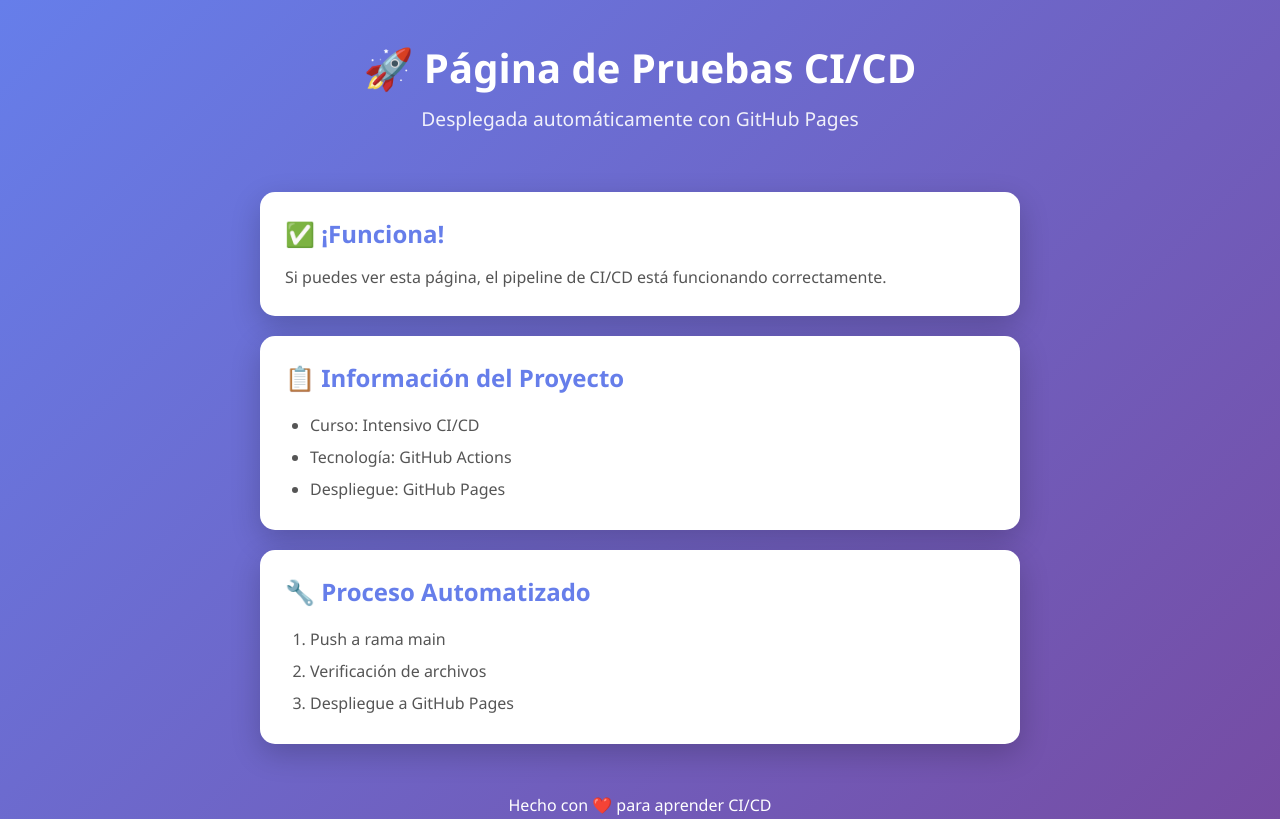
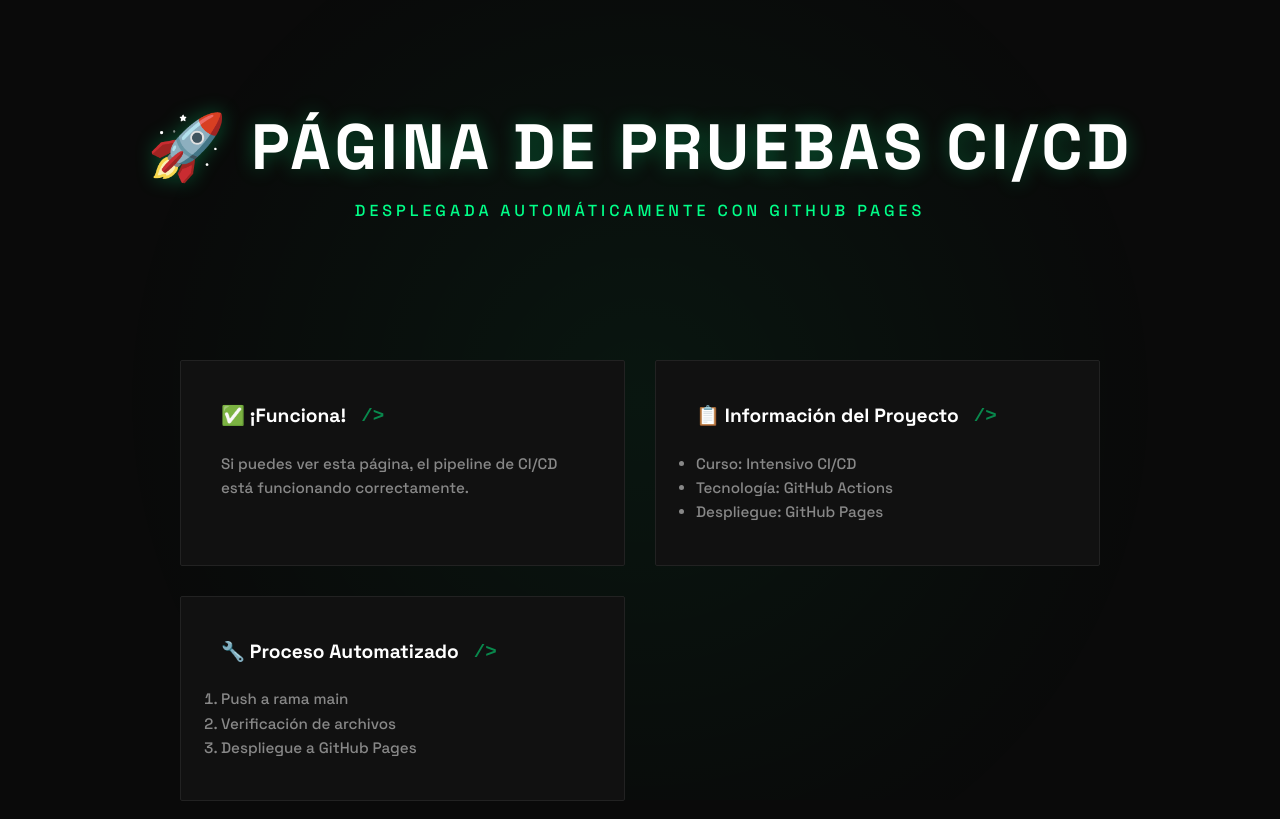
Before and after one commit to franklincordoba2001-ops/practicacd, a plain HTML site: page index.html in a window 1280 px wide. Shown: the top 819 px of the page. Drawn offline with Linux system fonts and the light colour scheme.

Commit message:
cambio 3

```diff
--- a/index.css
+++ b/index.css
@@ -1,3 +1,12 @@
+@import url('https://fonts.googleapis.com/css2?family=Space+Grotesk:wght@300;500;700&display=swap');
+
+:root {
+    --primary: #00ff88;
+    --secondary: #60efff;
+    --bg: #0a0a0a;
+    --card-bg: #111111;
+}
+
 * {
     margin: 0;
     padding: 0;
@@ -5,79 +14,117 @@
 }
 
 body {
-    font-family: 'Segoe UI', Tahoma, Geneva, Verdana, sans-serif;
-    background: linear-gradient(135deg, #667eea 0%, #764ba2 100%);
-    min-height: 100vh;
-    color: #333;
+    font-family: 'Space Grotesk', sans-serif;
+    background-color: var(--bg);
+    color: #eee;
+    line-height: 1.6;
+    overflow-x: hidden;
+}
+
+/* Fondo decorativo sutil */
+body::before {
+    content: "";
+    position: fixed;
+    top: 0; left: 0; width: 100%; height: 100%;
+    background: radial-gradient(circle at 50% 50%, rgba(0, 255, 136, 0.05), transparent 70%);
+    z-index: -1;
 }
 
 header {
-    text-align: center;
-    padding: 40px 20px;
-    color: white;
+    height: 40vh;
+    display: flex;
+    flex-direction: column;
+    justify-content: center;
+    align-items: center;
+    text-transform: uppercase;
+    letter-spacing: 4px;
 }
 
 header h1 {
-    font-size: 2.5rem;
-    margin-bottom: 10px;
+    font-size: 4rem;
+    font-weight: 700;
+    color: #fff;
+    text-shadow: 0 0 20px rgba(0, 255, 136, 0.3);
 }
 
 header p {
-    font-size: 1.2rem;
-    opacity: 0.9;
+    color: var(--primary);
+    font-weight: 500;
 }
 
 main {
-    max-width: 800px;
+    max-width: 1000px;
     margin: 0 auto;
-    padding: 20px;
+    padding: 40px;
     display: grid;
-    gap: 20px;
+    grid-template-columns: repeat(auto-fit, minmax(300px, 1fr));
+    gap: 30px;
 }
 
 .card {
-    background: white;
-    border-radius: 15px;
-    padding: 25px;
-    box-shadow: 0 10px 30px rgba(0, 0, 0, 0.2);
-    transition: transform 0.3s ease;
+    background: var(--card-bg);
+    border: 1px solid #222;
+    border-radius: 2px; /* Bordes rectos para un look más técnico */
+    padding: 40px;
+    position: relative;
+    transition: all 0.3s ease;
+}
+
+/* Línea de acento lateral */
+.card::before {
+    content: "";
+    position: absolute;
+    left: 0; top: 0; height: 0%; width: 3px;
+    background: linear-gradient(to bottom, var(--primary), var(--secondary));
+    transition: all 0.5s ease;
 }
 
 .card:hover {
-    transform: translateY(-5px);
+    border-color: #444;
+    transform: translateX(10px);
+    background: #161616;
+}
+
+.card:hover::before {
+    height: 100%;
 }
 
 .card h2 {
-    color: #667eea;
-    margin-bottom: 15px;
-    font-size: 1.5rem;
+    font-size: 1.2rem;
+    margin-bottom: 20px;
+    color: #fff;
+    display: flex;
+    align-items: center;
+    gap: 15px;
 }
 
-.card p {
-    line-height: 1.6;
-    color: #555;
+/* Número de la tarjeta estilo código */
+.card h2::after {
+    content: "/>";
+    color: var(--primary);
+    font-family: monospace;
+    opacity: 0.5;
 }
 
-.card ul,
-.card ol {
-    padding-left: 25px;
-    line-height: 2;
-    color: #555;
+.card p, .card li {
+    font-size: 0.95rem;
+    color: #888;
 }
 
 footer {
     text-align: center;
-    padding: 30px;
-    color: white;
-    font-size: 1rem;
+    padding: 60px;
+    font-family: monospace;
+    font-size: 0.8rem;
+    color: #444;
 }
 
-@media (max-width: 600px) {
-    header h1 {
-        font-size: 1.8rem;
-    }
+/* Animación de entrada para las tarjetas */
+@keyframes fadeInUp {
+    from { opacity: 0; transform: translateY(20px); }
+    to { opacity: 1; transform: translateY(0); }
+}
 
-    .card {
-        padding: 20px;
-    }
+.card {
+    animation: fadeInUp 0.6s ease forwards;
 }
```
